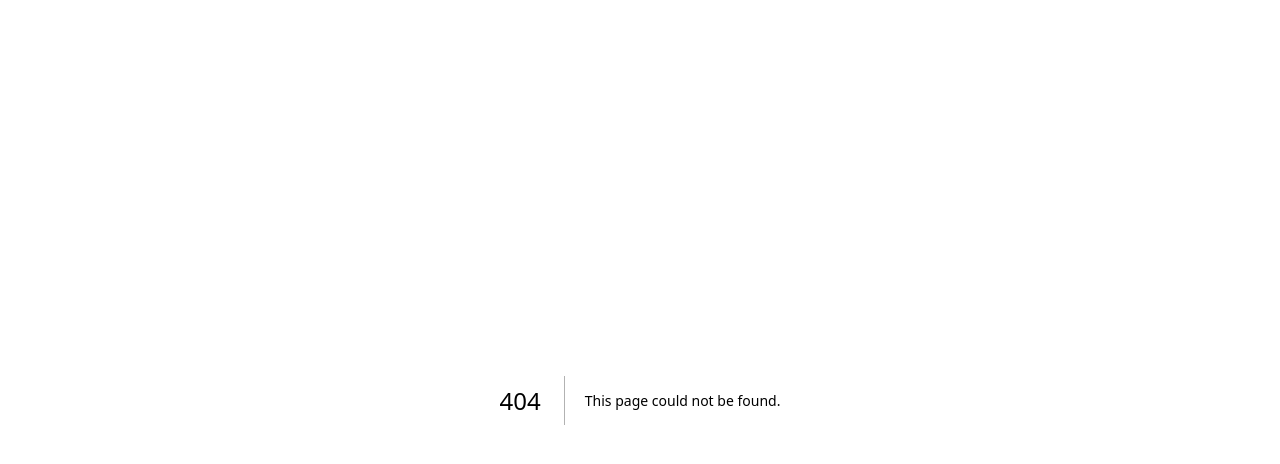
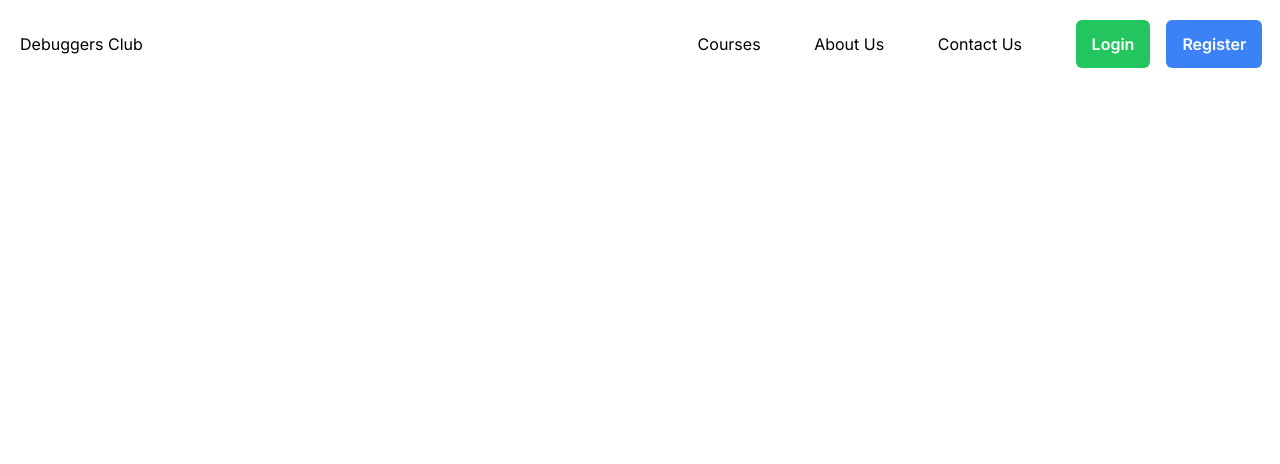
Before and after one commit to arpitnema07/debuggers-club, a Next.js app: page /courses in a window 1280 px wide. Before the commit this address had no page. Shown: the top 464 px of the page. Built offline with nearby package versions, Linux system fonts and the light colour scheme.

Commit message:
header for react

```diff
--- /dev/null
+++ b/components/Header.js
@@ -0,0 +1,39 @@
+import React from 'react'
+
+const Header = () => {
+  return (
+    <>
+      <div className='flex w-full m-5 justify-center items-center'>
+        <div className='w-1/2'>Debuggers Club</div>
+        <div className='w-1/2 '>
+            <div className='flex gap-4 justify-evenly items-center'>
+                <div>Courses</div>
+                <div>About Us</div>
+                <div>Contact Us</div>
+                <div className=''>
+                <button className='mr-4 bg-green-500 text-white font-semibold rounded-md py-3 px-4'>
+                    Login
+                </button>
+                <button className='bg-blue-500 text-white font-semibold rounded-md py-3 px-4'>
+                    Register
+                </button>
+                </div>
+                {/* <div>Blogs</div> */}
+                {/* <div>Discussion</div>
+                <div>Code Editor</div> */}
+                {/* <div>
+                 <p>pic</p>
+                 <select className=''>
+                    <option>Profile</option>
+                    <option>Logout</option>
+                 </select>
+                </div> */}
+            </div>
+
+        </div>
+      </div>
+    </>
+  )
+}
+
+export default Header
--- /dev/null
+++ b/src/app/courses/page.js
@@ -0,0 +1,12 @@
+import React from 'react'
+import Header from '../../../components/Header'
+
+const page = () => {
+  return (
+    <div>
+      <Header/>
+    </div>
+  )
+}
+
+export default page
--- a/src/app/globals.css
+++ b/src/app/globals.css
@@ -2,36 +2,7 @@
 @tailwind components;
 @tailwind utilities;
 
-:root {
-  --foreground-rgb: 0, 0, 0;
-  --background-start-rgb: 214, 219, 220;
-  --background-end-rgb: 255, 255, 255;
+body{
+  margin: 0;
+  padding: 0;
 }
-
-@media (prefers-color-scheme: dark) {
-  :root {
-    --foreground-rgb: 255, 255, 255;
-    --background-start-rgb: 0, 0, 0;
-    --background-end-rgb: 0, 0, 0;
-  }
-}
-
-body {
-  color: rgb(var(--foreground-rgb));
-  background: linear-gradient(
-      to bottom,
-      transparent,
-      rgb(var(--background-end-rgb))
-    )
-    rgb(var(--background-start-rgb));
-}
-
-@layer utilities {
-  .text-balance {
-    text-wrap: balance;
-  }
-}
-
-textarea {
-  color: black;
-}
--- a/tailwind.config.js
+++ b/tailwind.config.js
@@ -2,7 +2,7 @@
 module.exports = {
   content: [
     "./src/pages/**/*.{js,ts,jsx,tsx,mdx}",
-    "./src/components/**/*.{js,ts,jsx,tsx,mdx}",
+    "./components/**/*.{js,ts,jsx,tsx,mdx}",
     "./src/app/**/*.{js,ts,jsx,tsx,mdx}",
   ],
   theme: {
```
Also changed, not shown: 1 other file (tests, documents, lock files or other folders).
